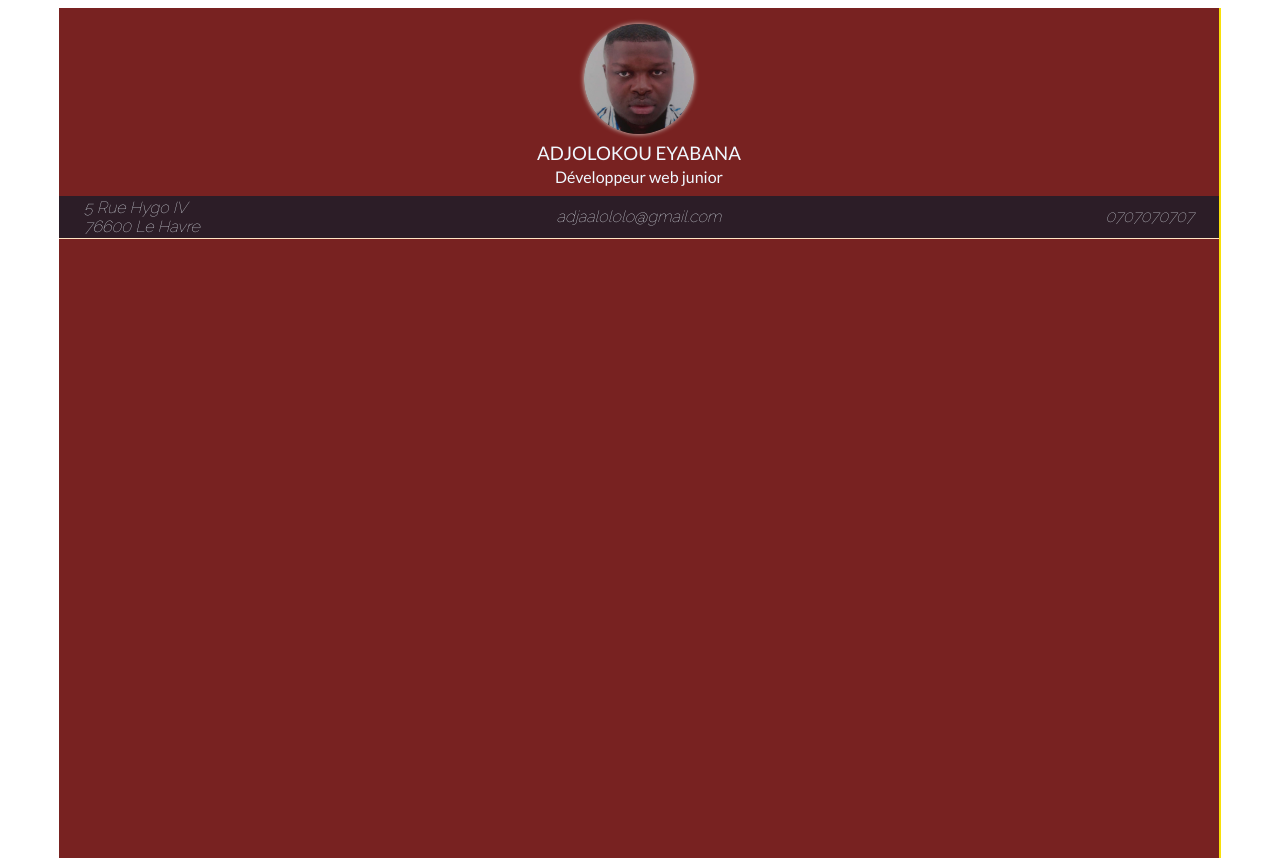
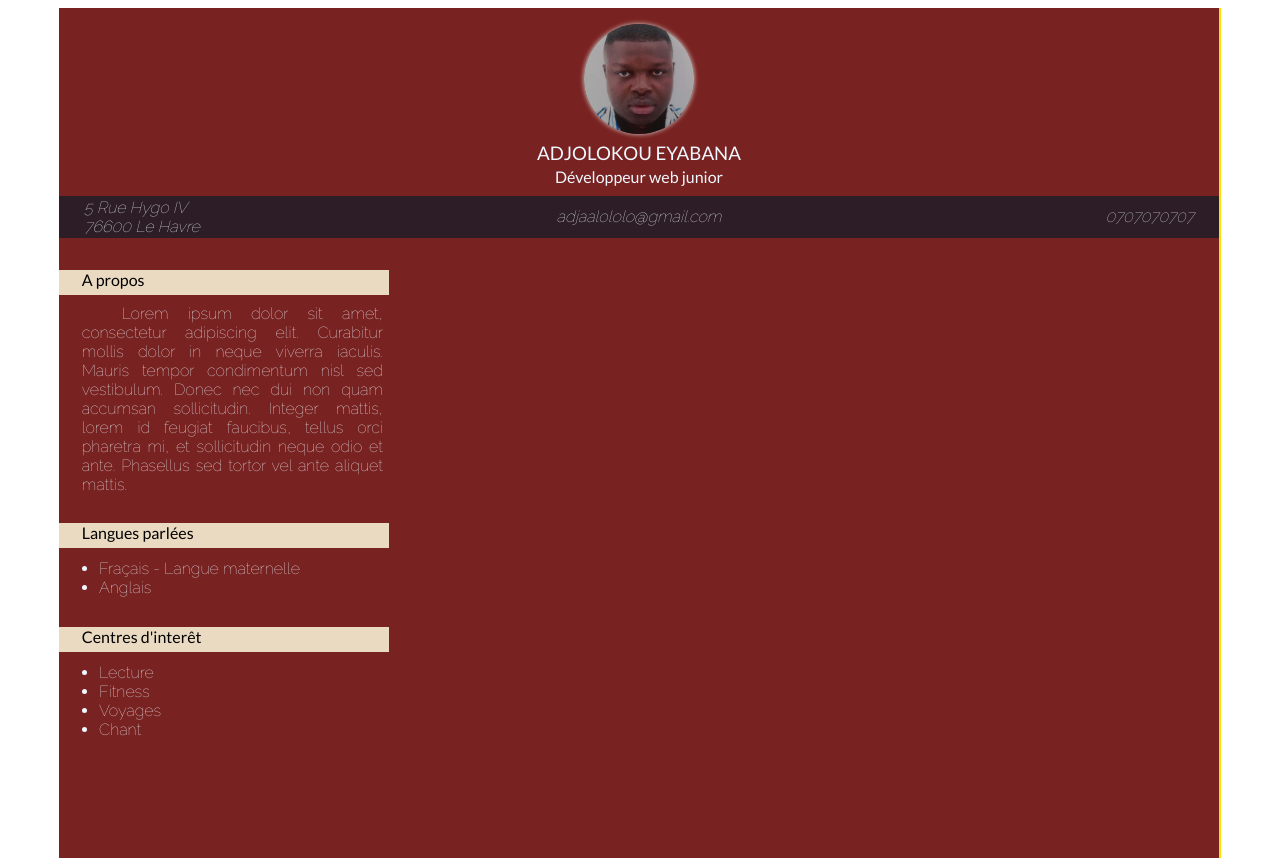
Before and after one commit to adjolokoueyabana/Devoir-CV, a plain HTML site: page index.html in a window 1280 px wide. Drawn offline with Linux system fonts and the light colour scheme; files whose address does not match are found by name.

Commit message:
Ajout des rubriques : A propos, langues parlées et centres d'interêt

```diff
--- a/DOC/CSS/style.css
+++ b/DOC/CSS/style.css
@@ -22,7 +22,6 @@ body{
 
 #section1{
     height: 27%;
-    border-bottom: 1px solid bisque;
     display: flex;
     flex-direction: column;
     align-items: center;
@@ -84,3 +83,69 @@ figure{
     position: absolute;
     right: 25px;
 }
+
+/* Divers */
+#section2{
+    height: 62%;
+    width: 324px;
+    position: absolute;
+    top: 30%;
+    display: flex;
+    flex-direction: column;
+}
+#divers1{
+    width: 95%;
+    height: 5%;
+    background-color: rgb(235, 218, 194);
+    position: absolute;
+    top: 6%;
+    left: 0;
+    padding-left: 7%;
+    font-family: "Lato", sans-serif;
+    font-weight: 400;
+}
+#tabulation1{
+    box-sizing: border-box;
+    width: 100%;
+    color: aliceblue;
+    position: absolute;
+    top: 13%;
+    text-align: justify;
+    text-indent: 40px;
+    padding-left: 7%;
+    font-family: "Relaway", serif;
+}
+#divers2{
+    width: 95%;
+    height: 5%;
+    background-color: rgb(235, 218, 194);
+    position: absolute;
+    top: 57%;
+    left: 0;
+    padding-left: 7%;
+    font-family: "Lato", sans-serif;
+    font-weight: 400;
+}
+#langues{
+    color: aliceblue;
+    position: absolute;
+    top: 61%;
+    font-family: "Relaway", serif;
+}
+#divers3{
+    width: 95%;
+    height: 5%;
+    background-color: rgb(235, 218, 194);
+    position: absolute;
+    top: 78%;
+    left: 0;
+    padding-left: 7%;
+    font-family: "Lato", sans-serif;
+    font-weight: 400;
+}
+#loisir{
+    color: aliceblue;
+    position: absolute;
+    top: 82%;
+    font-family: "Relaway", serif;
+}
--- a/index.html
+++ b/index.html
@@ -28,6 +28,29 @@
             </div>
         </section>
 
+        <section id="section2">
+            <div id="divers1"> A propos </div>
+            <div id="tabulation1"> Lorem ipsum dolor sit amet, consectetur adipiscing elit.
+                 Curabitur mollis dolor in neque viverra iaculis. Mauris tempor condimentum
+                 nisl sed vestibulum. Donec nec dui non quam accumsan sollicitudin. Integer
+                 mattis, lorem id feugiat faucibus, tellus orci pharetra mi, et sollicitudin
+                 neque odio et ante. Phasellus sed tortor vel ante aliquet mattis.
+            </div>
+            <div id="divers2"> Langues parlées </div>
+            <ul id="langues">
+                <li> Fraçais - Langue maternelle </li>
+                <li> Anglais </li>
+            </ul>
+            <div id="divers3"> Centres d'interêt </div>
+            <ul id="loisir">
+                <li> Lecture </li>
+                <li> Fitness </li>
+                <li> Voyages </li>
+                <li> Chant </li>
+            </ul>
+
+        </section>
+
     </section>
 
 </body>
```
